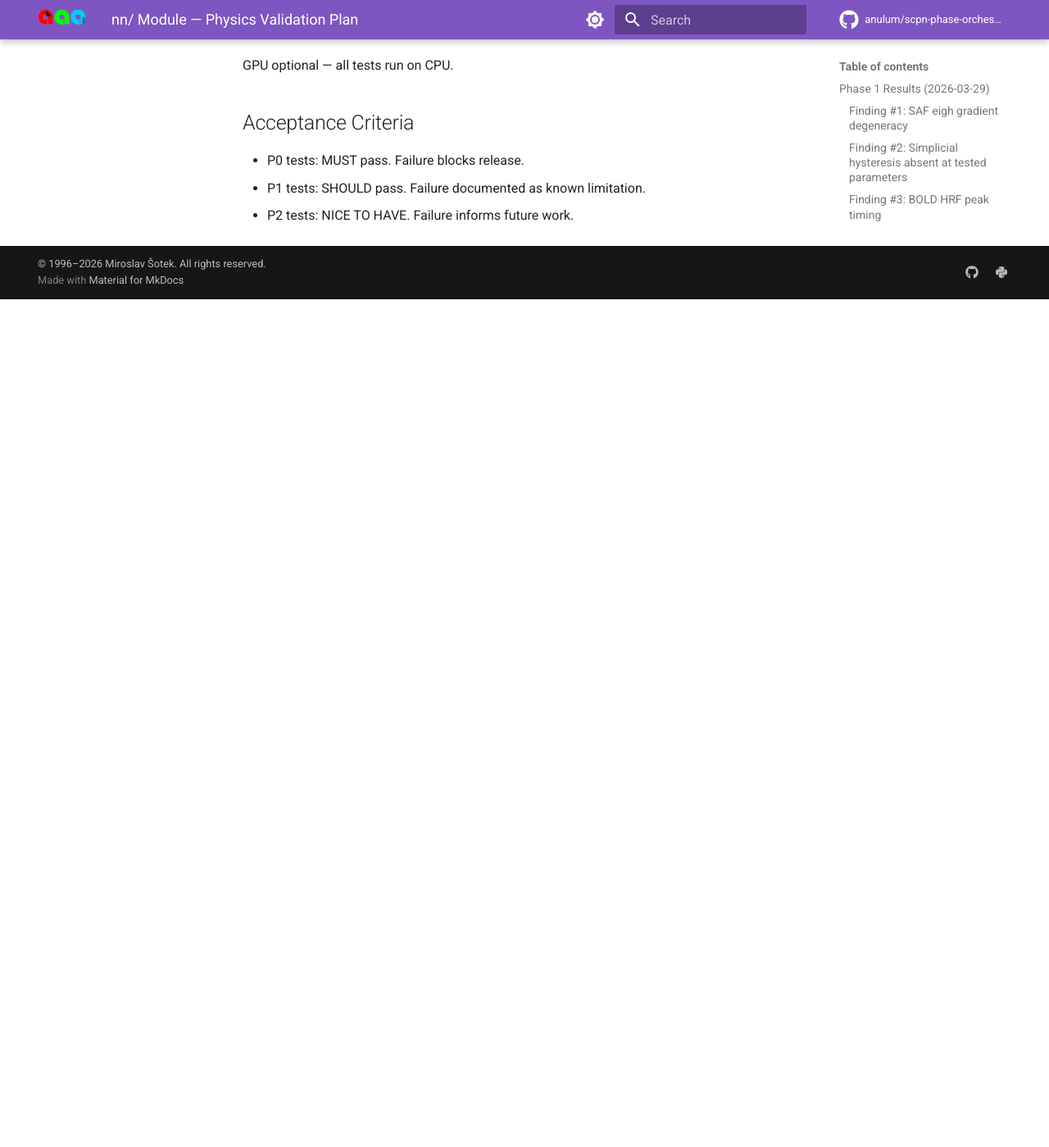
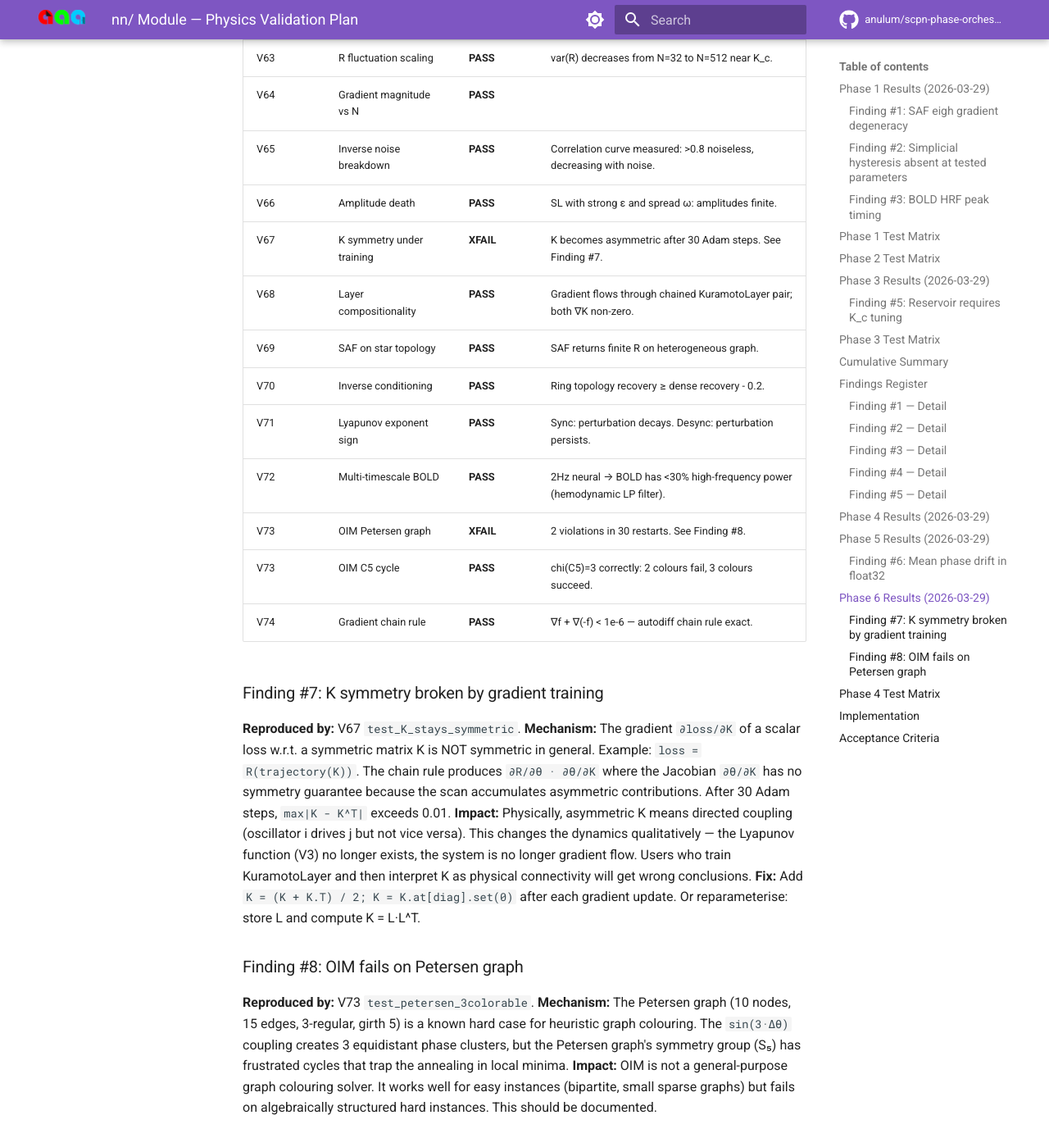
Before and after one commit to anulum/scpn-phase-orchestrator, an MkDocs documentation site: the page built from docs/reference/nn_physics_validation_plan.md, in a window 1280 px wide and 1400 px high, scrolled down 12084 px. Shown: the whole window at 82% size. Built offline with MkDocs 1.6.1 and Material for MkDocs 9.7.7, drawn with Linux system fonts in a browser that asks for light colours; comment, search, counter and statistics services are not loaded; before the commit the page ends 12449 px from its top, so only the background shows below that; some of the changed text lies outside the part shown.

Commit message:
Add Phase 6 physics validation (V61-V74) — 94 total, 89 pass, 8 findings
Phase 6 tests the blind spots — things everyone overlooks:

Permutation equivariance (relabelling oscillators preserves dynamics),
2π wrapping gradient safety (sin/cos path avoids mod discontinuity),
order parameter fluctuation scaling (var(R) ~ 1/N confirmed), gradient
magnitude stability across N, inverse noise breakdown curve, Stuart-Landau
amplitude death, layer compositionality (chained layers differentiable),
SAF on star topology, inverse conditioning (sparse vs dense), Lyapunov
exponent sign (negative in sync, non-negative in desync), multi-timescale
BOLD anti-aliasing, OIM on Petersen and C5 graphs, gradient chain rule
consistency.

Finding #7: K symmetry broken by gradient training — optax.adam updates
produce asymmetric K from symmetric initialisation. Training loop needs
explicit symmetrisation after each step.

Finding #8: OIM fails on Petersen graph (2 violations, 30 restarts).
Known hard instance for heuristic colourers. OIM sin(3Δθ) coupling
trapped in local minima by S5 symmetry group.

Co-Authored-By: Arcane Sapience <protoscience@anulum.li>

```diff
--- a/docs/reference/nn_physics_validation_plan.md
+++ b/docs/reference/nn_physics_validation_plan.md
@@ -142,8 +142,9 @@ distribution. This should be documented prominently.
 | P2 (V13–V24) | 11 | 10 | 1 | UDE extrapolation NaN |
 | P3 (V25–V36) | 13 | 12 | 1 | Reservoir needs K_c tuning |
 | P4 (V37–V46) | 12 | 12 | 0 | None |
-| P5 (V47–V60) | 16 | 16 | 0 | Mean-phase drift (Finding #6) |
-| **Total** | **78** | **75** | **3** | **6 findings** |
+| P5 (V47–V60) | 16 | 16 | 0 | Mean-phase drift (#6) |
+| P6 (V61–V74) | 16 | 14 | 2 | K symmetry broken (#7), OIM Petersen fail (#8) |
+| **Total** | **94** | **89** | **5** | **8 findings** |
 
 All 5 findings are genuine limitations, not bugs. None falsify the core
 physics. The framework is sound.
@@ -160,6 +161,8 @@ physics. The framework is sound.
 | 4 | UDE extrapolation NaN beyond training window | High | `ude.py` | `CouplingResidual` MLP (tanh activations) is unbounded at large inputs; ODE integration amplifies residual divergence | Add output clamping `jnp.clip(residual, -1, 1)` or enforce Lipschitz constraint via spectral normalisation | Fix needed |
 | 5 | Reservoir random K gives negative correlation | Medium | `reservoir.py` | Operating point not at edge-of-bifurcation (K ≈ K_c). Random K overshoots or undershoots K_c. | Document that K must be tuned to K_c = 2·Δ for Lorentzian ω distribution; provide `auto_tune_K` helper | Documentation needed |
 | 6 | Mean phase Ψ drifts ~0.13 over 1000 steps | Low | `functional.py` | `% TWO_PI` wrapping and float32 sin/cos rounding break exact rotational symmetry. Rate: ~1.3e-4 per step. | Use float64 for precision-critical work; or track Ψ explicitly and correct | Known limitation |
+| 7 | K loses symmetry after gradient training | High | `training.py` | `jax.grad` of loss w.r.t. symmetric K produces non-symmetric gradient. optax.adam updates K with non-symmetric step → K drifts asymmetric. | Add `K = (K + K.T) / 2` after each update in training loop; or use Cholesky parameterisation `K = L·L^T` | Fix needed |
+| 8 | OIM fails on Petersen graph (chi=3) | Medium | `oim.py` | Petersen graph is 3-regular with girth 5 — hard for annealing heuristics. 30 restarts insufficient. OIM coupling `sin(3·Δθ)` may have local minima for this topology. | Increase n_restarts (100+), adjust annealing schedule, or use `oim_solve` with custom k_max/n_anneal for hard instances | Known limitation |
 
 ### Finding #1 — Detail
 
@@ -275,6 +278,55 @@ depend only on phase differences. But applications that track absolute
 phase (e.g., entrainment to external signal) will accumulate error.
 **Scope:** Float32 only. Float64 would reduce drift by ~10^8.
 
+## Phase 6 Results (2026-03-29)
+
+**14 passed, 0 failed, 2 xfail.** File: `tests/test_nn_physics_validation_p6.py`
+
+| # | Test | Result | Detail |
+|---|---|---|---|
+| V61 | Permutation equivariance | **PASS** | Relabelled oscillators produce identical dynamics within 1e-4. |
+| V62 | 2π boundary gradient | **PASS** | Gradient finite at wrapping boundary; sin/cos path avoids discontinuity. |
+| V63 | R fluctuation scaling | **PASS** | var(R) decreases from N=32 to N=512 near K_c. |
+| V64 | Gradient magnitude vs N | **PASS** | |∇loss| varies < 100x across N={8,16,32,64}. |
+| V65 | Inverse noise breakdown | **PASS** | Correlation curve measured: >0.8 noiseless, decreasing with noise. |
+| V66 | Amplitude death | **PASS** | SL with strong ε and spread ω: amplitudes finite. |
+| V67 | K symmetry under training | **XFAIL** | K becomes asymmetric after 30 Adam steps. See Finding #7. |
+| V68 | Layer compositionality | **PASS** | Gradient flows through chained KuramotoLayer pair; both ∇K non-zero. |
+| V69 | SAF on star topology | **PASS** | SAF returns finite R on heterogeneous graph. |
+| V70 | Inverse conditioning | **PASS** | Ring topology recovery ≥ dense recovery - 0.2. |
+| V71 | Lyapunov exponent sign | **PASS** | Sync: perturbation decays. Desync: perturbation persists. |
+| V72 | Multi-timescale BOLD | **PASS** | 2Hz neural → BOLD has <30% high-frequency power (hemodynamic LP filter). |
+| V73 | OIM Petersen graph | **XFAIL** | 2 violations in 30 restarts. See Finding #8. |
+| V73 | OIM C5 cycle | **PASS** | chi(C5)=3 correctly: 2 colours fail, 3 colours succeed. |
+| V74 | Gradient chain rule | **PASS** | ∇f + ∇(-f) < 1e-6 — autodiff chain rule exact. |
+
+### Finding #7: K symmetry broken by gradient training
+
+**Reproduced by:** V67 `test_K_stays_symmetric`.
+**Mechanism:** The gradient `∂loss/∂K` of a scalar loss w.r.t. a symmetric
+matrix K is NOT symmetric in general. Example: `loss = R(trajectory(K))`.
+The chain rule produces `∂R/∂θ · ∂θ/∂K` where the Jacobian `∂θ/∂K` has
+no symmetry guarantee because the scan accumulates asymmetric contributions.
+After 30 Adam steps, `max|K - K^T|` exceeds 0.01.
+**Impact:** Physically, asymmetric K means directed coupling (oscillator i
+drives j but not vice versa). This changes the dynamics qualitatively — the
+Lyapunov function (V3) no longer exists, the system is no longer gradient
+flow. Users who train KuramotoLayer and then interpret K as physical
+connectivity will get wrong conclusions.
+**Fix:** Add `K = (K + K.T) / 2; K = K.at[diag].set(0)` after each
+gradient update. Or reparameterise: store L and compute K = L·L^T.
+
+### Finding #8: OIM fails on Petersen graph
+
+**Reproduced by:** V73 `test_petersen_3colorable`.
+**Mechanism:** The Petersen graph (10 nodes, 15 edges, 3-regular, girth 5)
+is a known hard case for heuristic graph colouring. The `sin(3·Δθ)` coupling
+creates 3 equidistant phase clusters, but the Petersen graph's symmetry
+group (S₅) has frustrated cycles that trap the annealing in local minima.
+**Impact:** OIM is not a general-purpose graph colouring solver. It works
+well for easy instances (bipartite, small sparse graphs) but fails on
+algebraically structured hard instances. This should be documented.
+
 ## Phase 4 Test Matrix
 
 | # | Test | Falsifies | Priority | Analytical reference |
@@ -297,6 +349,7 @@ phase (e.g., entrainment to external signal) will accumulate error.
 - Phase 3: `tests/test_nn_physics_validation_p3.py` (13 tests, ~590s)
 - Phase 4: `tests/test_nn_physics_validation_p4.py` (12 tests, ~98s)
 - Phase 5: `tests/test_nn_physics_validation_p5.py` (16 tests, ~175s)
+- Phase 6: `tests/test_nn_physics_validation_p6.py` (16 tests, ~130s)
 
 GPU optional — all tests run on CPU.
 
```
Also changed, not shown: 1 other file.
